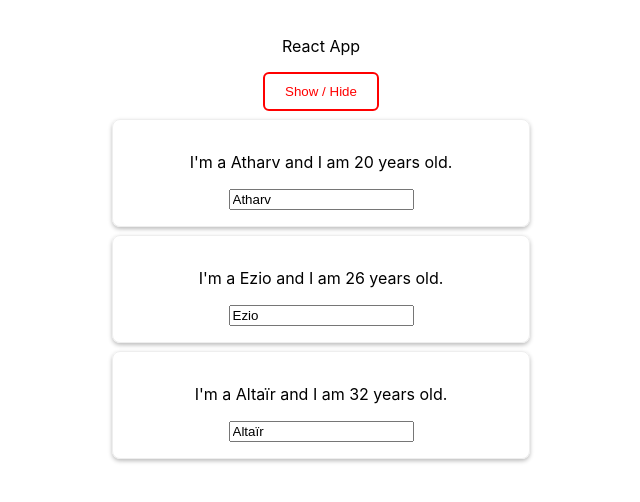
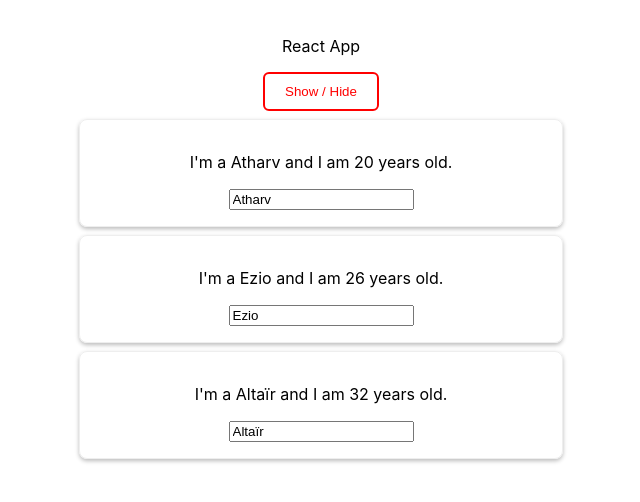
Before and after one commit to 3atharvkurdukar/udemy-react, a React (Create React App) app: page / in a window 1280 px wide. Both pictures are taken after a click on the button "Show / Hide". Shown: the top 502 px of the page, without its empty margins (319-959 px from the left). Built offline with nearby package versions, Linux system fonts and the light colour scheme.

Commit message:
Using CSS modules to limit CSS to the component

```diff
--- a/src/App.css
+++ /dev/null
@@ -1,11 +0,0 @@
-.App {
-  text-align: center;
-}
-
-.blue {
-  color: #0974ff;
-}
-
-.bold {
-  font-weight: bold;
-}
--- a/src/App.js
+++ b/src/App.js
@@ -1,21 +1,6 @@
 import React, { Component } from 'react';
-import styled from 'styled-components';
-import './App.css';
+import classes from './App.module.css';
 import Person from './Person/Person';
-
-const StyledButton = styled.button`
-      color: ${props => props.changeColor ? 'red' : 'green'};
-      background-color: white;
-      border: ${props => props.changeColor ? '2px solid red' : '2px solid green'};
-      border-radius: 6px;
-      box-shadow: none;
-      padding: 10px 20px;
-      cursor: pointer;
-      &:hover {
-        background-color: ${props => props.changeColor ? 'red' : '#0da000'};
-        color: ${props => props.changeColor ? 'white' : 'black'};
-      }
-`;
 
 class App extends Component {
 
@@ -58,9 +43,10 @@ class App extends Component {
 
   render() {
 
-
+    let btnClass = '';
     let persons = null;
     if (this.state.showPersons) {
+      btnClass = classes.Red;
       persons = (
         <div>
           {
@@ -79,21 +65,22 @@ class App extends Component {
       );
     }
 
-    let classes = [];
+    let assignedClasses = [];
     if (this.state.persons.length <= 2) {
-      classes.push('blue');
+      assignedClasses.push('blue');
     }
     if (this.state.persons.length <= 1) {
-      classes.push('bold');
+      assignedClasses.push('bold');
     }
 
     return (
-      <div className="App">
+      <div className={classes.App}>
         <br />
-        <p className={classes.join(' ')}>React App</p>
-        <StyledButton
+        <p className={assignedClasses.join(' ')}>React App</p>
+        <button
+          className={btnClass}
           changeColor={this.state.showPersons}
-          onClick={this.togglePersonsHandler}>Show / Hide</StyledButton>
+          onClick={this.togglePersonsHandler}>Show / Hide</button>
         {persons}
       </div>
     );
--- /dev/null
+++ b/src/App.module.css
@@ -0,0 +1,36 @@
+.App {
+  text-align: center;
+}
+
+.blue {
+  color: #0974ff;
+}
+
+.bold {
+  font-weight: bold;
+}
+
+.App button {
+  color: green;
+  background-color: white;
+  border: 2px solid green;
+  border-radius: 6px;
+  box-shadow: none;
+  padding: 10px 20px;
+  cursor: pointer;
+}
+
+.App button:hover {
+  background-color: #0da000;
+  color: black;
+}
+
+.App button.Red {
+  color: red;
+  border: 2px solid red;
+}
+
+.App button.Red:hover {
+  background-color: red;
+  color: white;
+}
--- a/src/Person/Person.js
+++ b/src/Person/Person.js
@@ -1,31 +1,14 @@
 import React from 'react';
-import styled from 'styled-components';
-// import './Person.css';
+import classes from './Person.module.css';
 
-const StyledDiv = styled.div`
-  width: 30%;
-  margin: 8px auto;
-  border: 1px solid #eee;
-  border-radius: 8px;
-  box-shadow: 0 2px 4px  #bcbcbc;
-  padding: 16px;
-  text-align: center;
-
-  '@media (min-width: 500px)': {
-    width: '450px'
-  }
-`;
-
-
-// 'props' includes the tag attributes and inner content as 'children' property
 const person = (props) => {
 
   return (
-    <StyledDiv>
+    <div className={classes.Person}>
       <p onClick={props.click}>I'm a {props.name} and I am {props.age} years old.</p>
       <p>{props.children}</p>
       <input onChange={props.change} value={props.name} />
-    </StyledDiv>
+    </div>
   );
 }
 export default person;
--- /dev/null
+++ b/src/Person/Person.module.css
@@ -0,0 +1,15 @@
+.Person {
+	width: 30%;
+	margin: 8px auto;
+	border: 1px solid #eee;
+	border-radius: 8px;
+	box-shadow: 0 2px 4px  #bcbcbc;
+	padding: 16px;
+	text-align: center;
+}
+
+@media (min-width: 500px) {
+	.Person {
+		width: 450px;
+	}
+}
```
Also changed, not shown: src/Person/Person.css (deleted, +0 -9 lines).
